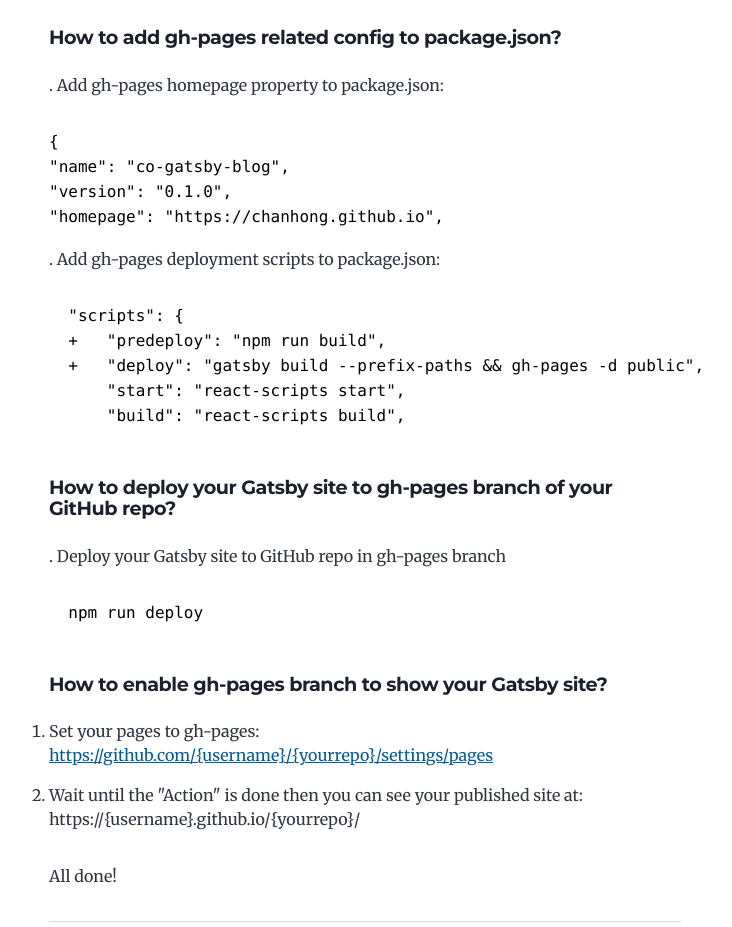
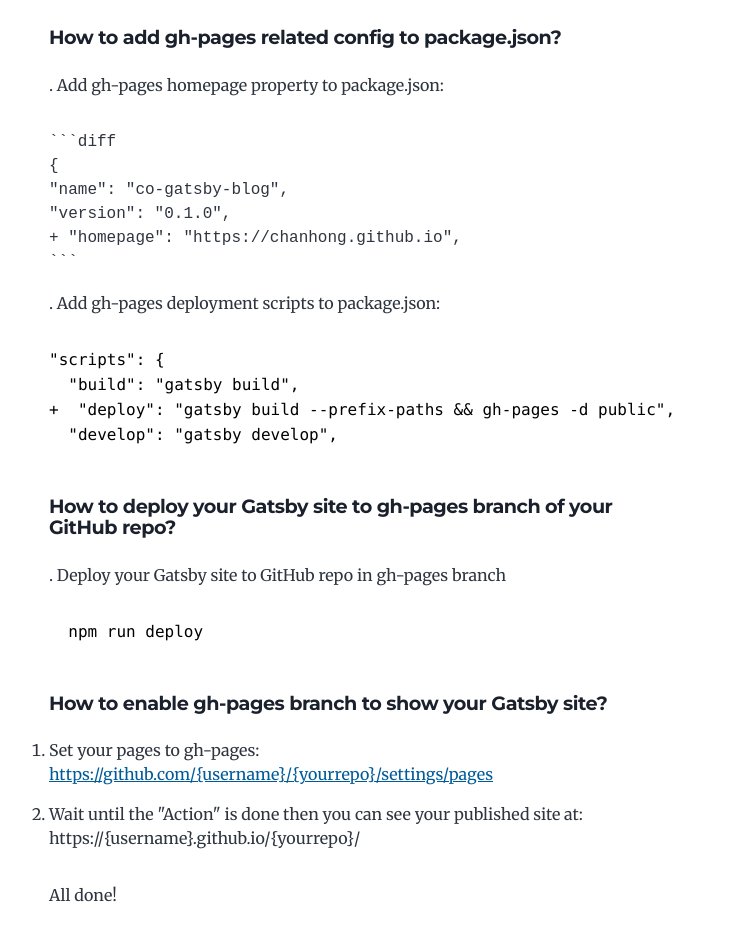
Before and after one commit to chanhong/chanhong.github.io, a Gatsby site: page /gatsby-gh-pages/ in a window 1280 px wide. Shown: the part 1080-2007 px from the top of the page, without its empty margins (275-1007 px from the left). Built offline with nearby package versions, Linux system fonts and the light colour scheme; Gatsby itself is replaced by a stand-in of ours; some packages are replaced by stand-ins of ours; code samples lack their colours.

Commit message:
minor change

````diff
--- a/content/blog/gatsby-gh-pages.md
+++ b/content/blog/gatsby-gh-pages.md
@@ -37,22 +37,21 @@
 
 . Add gh-pages homepage property to package.json:
 
-  ```diff
-  {
-  "name": "co-gatsby-blog",
-  "version": "0.1.0",
-  "homepage": "https://chanhong.github.io",
-  ```
+    ```diff
+    {
+    "name": "co-gatsby-blog",
+    "version": "0.1.0",
+    + "homepage": "https://chanhong.github.io",
+    ```
 
 
 . Add gh-pages deployment scripts to package.json:
 
   ```diff
-    "scripts": {
-    +   "predeploy": "npm run build",
-    +   "deploy": "gatsby build --prefix-paths && gh-pages -d public",
-        "start": "react-scripts start",
-        "build": "react-scripts build",
+  "scripts": {
+    "build": "gatsby build",
+  +  "deploy": "gatsby build --prefix-paths && gh-pages -d public",
+    "develop": "gatsby develop",
   ```
 
 
````
